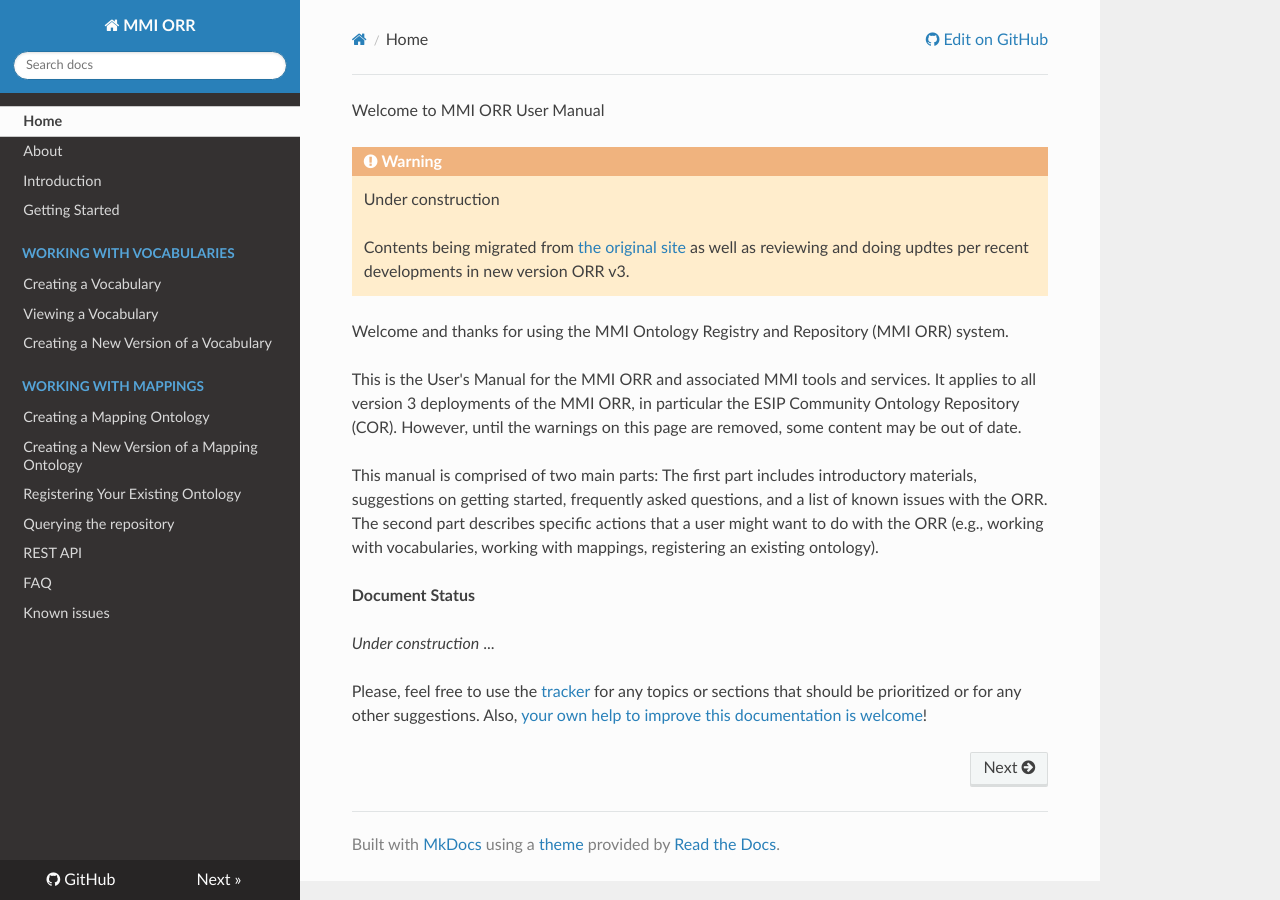
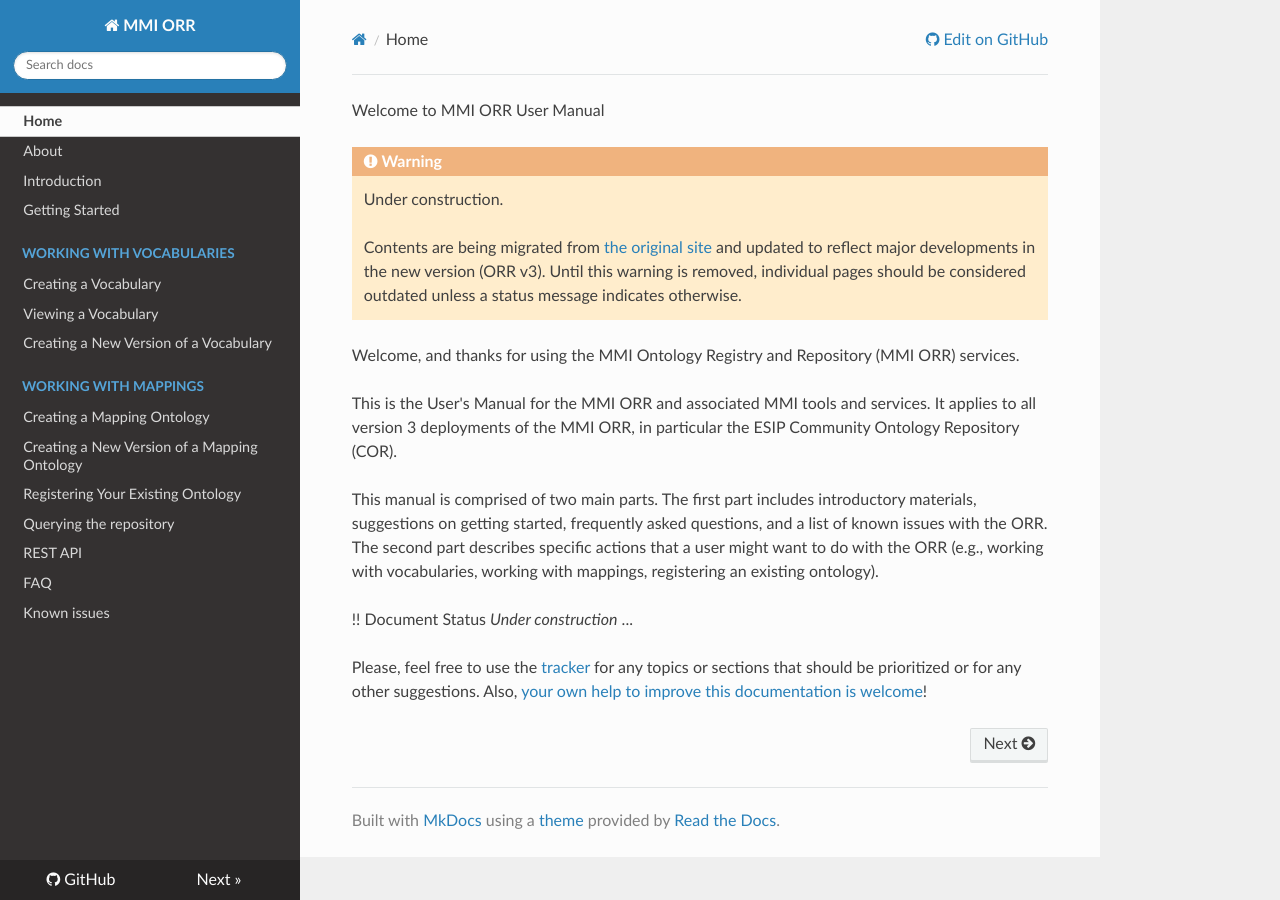
Before and after one commit to mmisw/mmiorr-docs, an MkDocs documentation site: the page built from docs/index.md, in a window 1280 px wide. Built offline with MkDocs 1.6.1, drawn with Linux system fonts in a browser that asks for light colours; nearby versions of some CDN libraries; old or Windows-style settings are respelled for this version of MkDocs.

Commit message:
fixing warning

```diff
--- a/docs/index.md
+++ b/docs/index.md
@@ -1,23 +1,23 @@
 Welcome to MMI ORR User Manual
 
 !!! warning
-    Under construction
+    Under construction.
 
-    Contents being migrated from [the original site](https://marinemetadata.org/mmiorrusrman)
-    as well as reviewing and doing updtes per recent developments in new version ORR v3.
+    Contents are being migrated from [the original site](https://marinemetadata.org/mmiorrusrman)
+    and updated to reflect major developments in the new version (ORR v3). Until this warning is removed,
+    individual pages should be considered outdated unless a status message indicates otherwise.
 
-Welcome and thanks for using the MMI Ontology Registry and Repository (MMI ORR) system.
+Welcome, and thanks for using the MMI Ontology Registry and Repository (MMI ORR) services.
 
-This is the User's Manual for the MMI ORR and associated MMI tools and services. It applies to all version 3 deployments of the MMI ORR, in particular the ESIP Community Ontology Repository (COR). However, until the warnings on this page are removed, some content may be out of date.
+This is the User's Manual for the MMI ORR and associated MMI tools and services. It applies to all version 3 deployments of the MMI ORR, in particular the ESIP Community Ontology Repository (COR).
 
-This manual is comprised of two main parts:
+This manual is comprised of two main parts.
 The first part includes introductory materials, suggestions on getting started, frequently asked questions,
 and a list of known issues with the ORR.  The second part describes specific actions that a user might want
 to do with the ORR (e.g., working with vocabularies, working with mappings, registering an existing ontology).
 
-**Document Status**
-
-_Under construction_ ...
+!! Document Status
+   _Under construction_ ...
 
 Please, feel free to use the [tracker](https://github.com/mmisw/mmiorr-docs/issues)
 for any topics or sections that should be prioritized or for any other suggestions.
```
